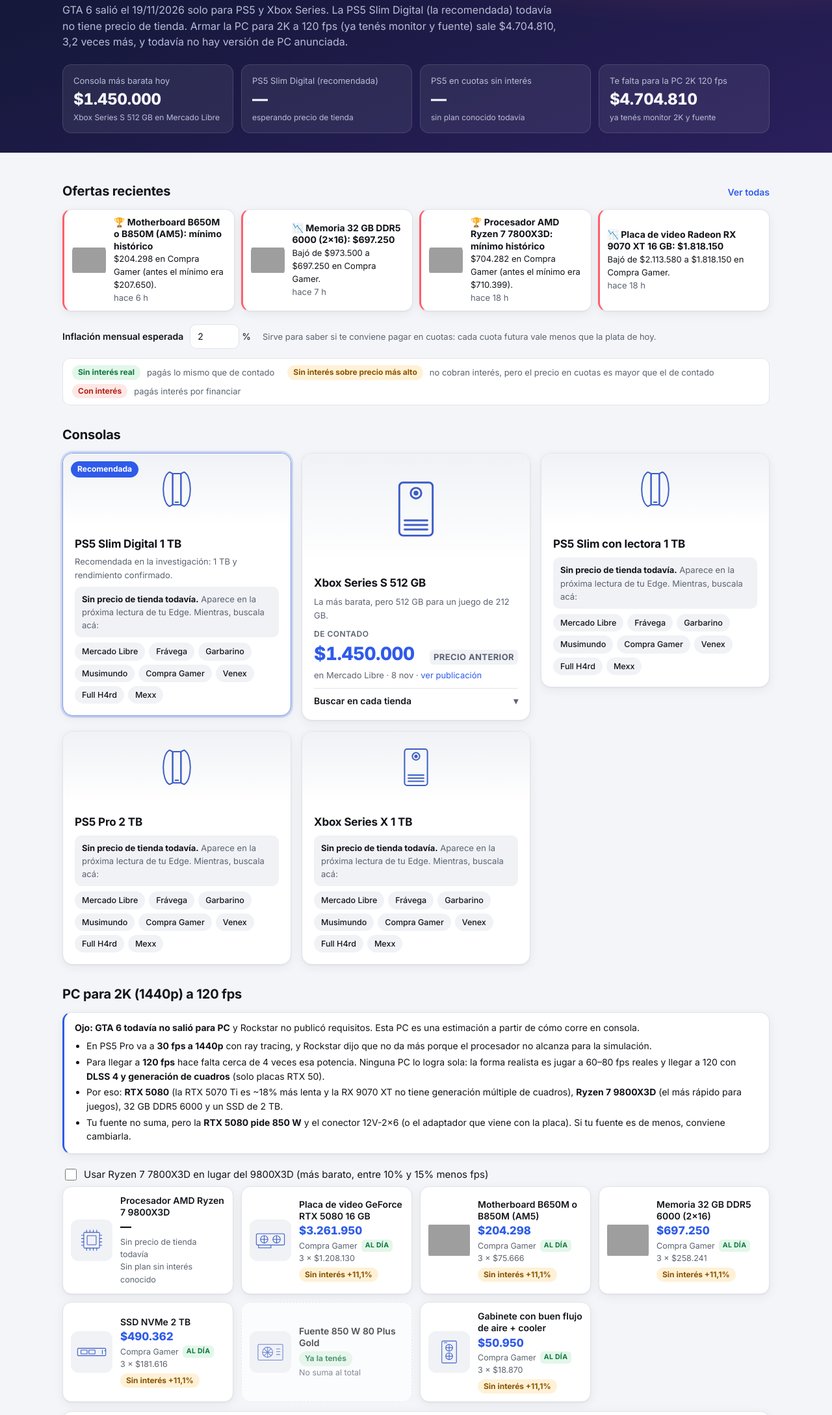
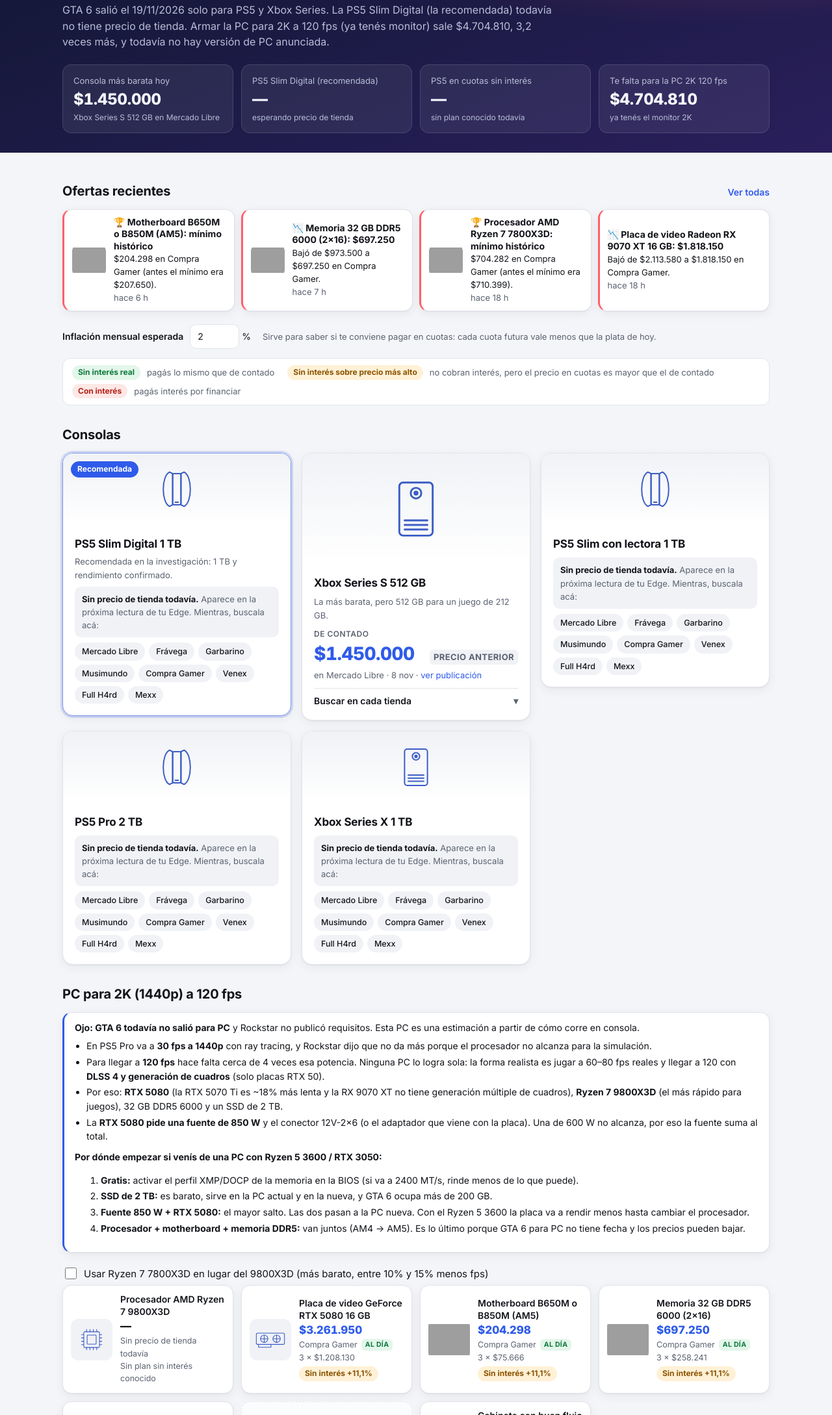
Before and after one commit to tomycampeon1-sketch/radar-ofertas-edge, a browser extension: page docs/index.html in a window 1280 px wide. Shown: the part 220-2398 px from the top of the page at 65% size. Drawn offline with Linux system fonts and the light colour scheme; grey boxes are pictures that could not be loaded.

Commit message:
La fuente vuelve a sumar (850 W para la RTX 5080) y orden sugerido de compra
Co-Authored-By: Claude Opus 5.5 <noreply@anthropic.com>
Claude-Session: https://claude.ai/code/session_01TZckuWYQvDAmnZ92a1fKor

```diff
--- a/docs/app.js
+++ b/docs/app.js
@@ -208,13 +208,13 @@
     $("titular").textContent = base
       ? `Jugar GTA 6 hoy: ${base.p.nombre} desde ${money(base.c.contado)}`
       : "La forma más barata de jugar GTA 6";
-    $("bajada").textContent = `GTA 6 salió el 19/11/2026 solo para PS5 y Xbox Series. ${ps5 && !m.contado ? "La PS5 Slim Digital (la recomendada) todavía no tiene precio de tienda. " : ""}Armar la PC para 2K a 120 fps (ya tenés monitor y fuente) sale ${money(total)}${veces ? `, ${veces.toFixed(1).replace(".", ",")} veces más` : ""}, y todavía no hay versión de PC anunciada.`;
+    $("bajada").textContent = `GTA 6 salió el 19/11/2026 solo para PS5 y Xbox Series. ${ps5 && !m.contado ? "La PS5 Slim Digital (la recomendada) todavía no tiene precio de tienda. " : ""}Armar la PC para 2K a 120 fps (ya tenés monitor) sale ${money(total)}${veces ? `, ${veces.toFixed(1).replace(".", ",")} veces más` : ""}, y todavía no hay versión de PC anunciada.`;
     const t = m.cuotas ? tipoCuotas(m.cuotas, m.contado && m.contado.contado) : null;
     $("stats").innerHTML = [
       { k: "Consola más barata hoy", v: barata ? money(barata.c.contado) : "—", s: barata ? `${barata.p.nombre} en ${barata.c.tienda}` : "todavía sin precio de tienda", u: barata && barata.c.url },
       { k: "PS5 Slim Digital (recomendada)", v: m.contado ? money(m.contado.contado) : "—", s: m.contado ? `de contado en ${m.contado.tienda}` : m.cuotas ? "" : "esperando precio de tienda", u: m.contado && m.contado.url },
       { k: "PS5 en cuotas sin interés", v: m.cuotas ? `${m.cuotas.cuotas.n} × ${money(m.cuotas.cuotas.monto)}` : "—", s: m.cuotas ? `total ${money(m.cuotas.cuotas.total)} en ${m.cuotas.tienda}${t && t.rec > 0.01 ? ` (${pct(t.rec)} vs contado)` : ""}` : "sin plan conocido todavía", u: m.cuotas && m.cuotas.url },
-      { k: "Te falta para la PC 2K 120 fps", v: money(total), s: "ya tenés monitor 2K y fuente", u: null, go: "pc" }
+      { k: "Te falta para la PC 2K 120 fps", v: money(total), s: "ya tenés el monitor 2K", u: null, go: "pc" }
     ].map((x) => {
       const u = safe(x.u);
       const inner = `<div class="k">${esc(x.k)}</div><div class="v">${esc(x.v)}</div><div class="s">${esc(x.s)}</div>`;
--- a/docs/index.html
+++ b/docs/index.html
@@ -60,8 +60,15 @@
           <li>En PS5 Pro va a <b>30 fps a 1440p</b> con ray tracing, y Rockstar dijo que no da más porque el procesador no alcanza para la simulación.</li>
           <li>Para llegar a <b>120 fps</b> hace falta cerca de 4 veces esa potencia. Ninguna PC lo logra sola: la forma realista es jugar a 60–80 fps reales y llegar a 120 con <b>DLSS 4 y generación de cuadros</b> (solo placas RTX 50).</li>
           <li>Por eso: <b>RTX 5080</b> (la RTX 5070 Ti es ~18% más lenta y la RX 9070 XT no tiene generación múltiple de cuadros), <b>Ryzen 7 9800X3D</b> (el más rápido para juegos), 32 GB DDR5 6000 y un SSD de 2 TB.</li>
-          <li>Tu fuente no suma, pero la <b>RTX 5080 pide 850 W</b> y el conector 12V-2x6 (o el adaptador que viene con la placa). Si tu fuente es de menos, conviene cambiarla.</li>
+          <li>La <b>RTX 5080 pide una fuente de 850 W</b> y el conector 12V-2x6 (o el adaptador que viene con la placa). Una de 600 W no alcanza, por eso la fuente suma al total.</li>
         </ul>
+        <p style="margin-top:10px"><b>Por dónde empezar si venís de una PC con Ryzen 5 3600 / RTX 3050:</b></p>
+        <ol>
+          <li><b>Gratis:</b> activar el perfil XMP/DOCP de la memoria en la BIOS (si va a 2400 MT/s, rinde menos de lo que puede).</li>
+          <li><b>SSD de 2 TB:</b> es barato, sirve en la PC actual y en la nueva, y GTA 6 ocupa más de 200 GB.</li>
+          <li><b>Fuente 850 W + RTX 5080:</b> el mayor salto. Las dos pasan a la PC nueva. Con el Ryzen 5 3600 la placa va a rendir menos hasta cambiar el procesador.</li>
+          <li><b>Procesador + motherboard + memoria DDR5:</b> van juntos (AM4 → AM5). Es lo último porque GTA 6 para PC no tiene fecha y los precios pueden bajar.</li>
+        </ol>
       </div>
       <div class="toolbar">
         <label class="switch"><input type="checkbox" id="cpuBarato"> <span>Usar Ryzen 7 7800X3D en lugar del 9800X3D (más barato, entre 10% y 15% menos fps)</span></label>
--- a/productos.json
+++ b/productos.json
@@ -421,7 +421,6 @@
       "nombre": "Fuente 850 W 80 Plus Gold",
       "grupo": "pc",
       "pieza": "fuente",
-      "yaTengo": true,
       "busqueda": "Fuente 850W 80 Plus Gold",
       "debeTener": [
         "fuente",
@@ -434,7 +433,7 @@
         "combo",
         "gabinete con"
       ],
-      "minimo": 60000,
+      "minimo": 90000,
       "maximo": 900000,
       "referencia": [
         {
@@ -449,7 +448,7 @@
           "aviso": "Precio estimado, sin link de compra."
         }
       ],
-      "nota": "Ya la tenés. La RTX 5080 pide 850 W: si la tuya es de menos, conviene cambiarla."
+      "nota": "La RTX 5080 pide 850 W y conector 12V-2x6 (o el adaptador de la placa). Una 600 W no alcanza."
     },
     {
       "id": "gabinete",
```
